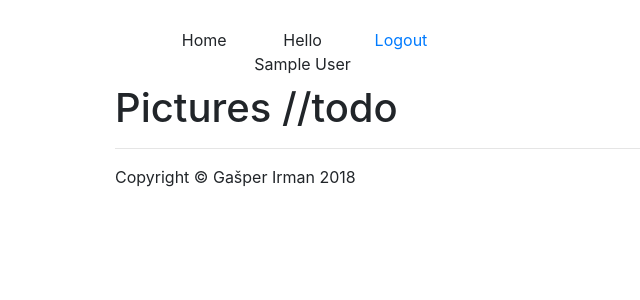
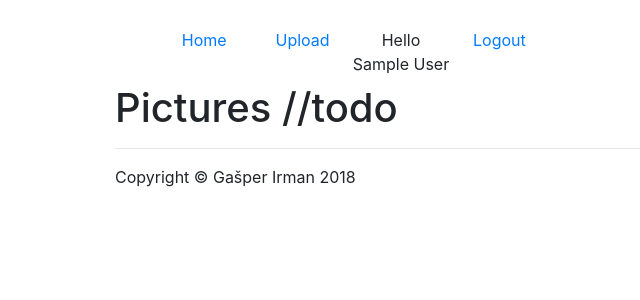
Before and after one commit to GasperIrman/Project-Flickr, a PHP site: page /index.php in a window 1280 px wide. Shown: the top 300 px of the page, without its empty margins (13-653 px from the left). Run offline with PHP 8.4, Linux system fonts and the light colour scheme; the visitor is signed in with stand-in values (Sample User, id 1).

Commit message:
Header edit

```diff
--- a/Templates/header.php
+++ b/Templates/header.php
@@ -9,8 +9,12 @@
 <body>
 		<nav id="menu">
 			<ul id="menulist">
-				<li><div class="nav py-2 d-none d-md-inline-block">Home</div></li>
-				<div id="desno">
+				<li><div class="nav py-2 d-none d-md-inline-block"><a href="index.php">Home</a></div></li>
+
+						<?php if(isset($_SESSION['user_id'])){echo '<li><div class="nav py-2 d-none d-md-inline-block"><a href="upload.php">Upload</a></div></li>';}
+								else {} ?>
+
+
 					<li id="hello"><div class="nav py-2 d-none d-md-inline-block">
 						<?php if(isset($_SESSION['user_id'])){echo "Hello ".$_SESSION['name'];}
 								else {echo '<a href="login.php">Log in</a>';} ?>
@@ -18,7 +22,7 @@
 
 				<li id="logout"><div class="nav py-2 d-none d-md-inline-block">
 					<?php if(isset($_SESSION['user_id'])) echo'<a href="PHP/logout.php">Logout</a>'; else echo '<a href="register.php">Sign up</a>'?>
-						</div></li></div>
+						</div></li>
 			</ul>
 		</nav>
 	<div id="content"></body>
```
